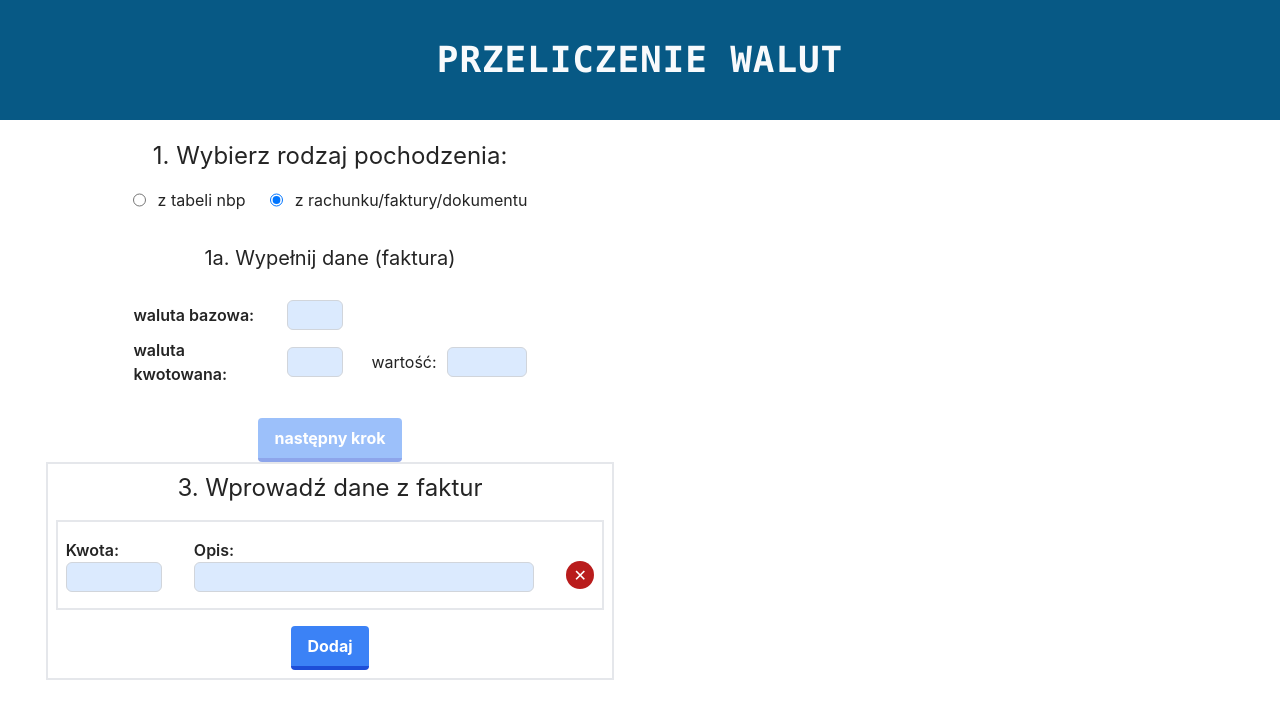
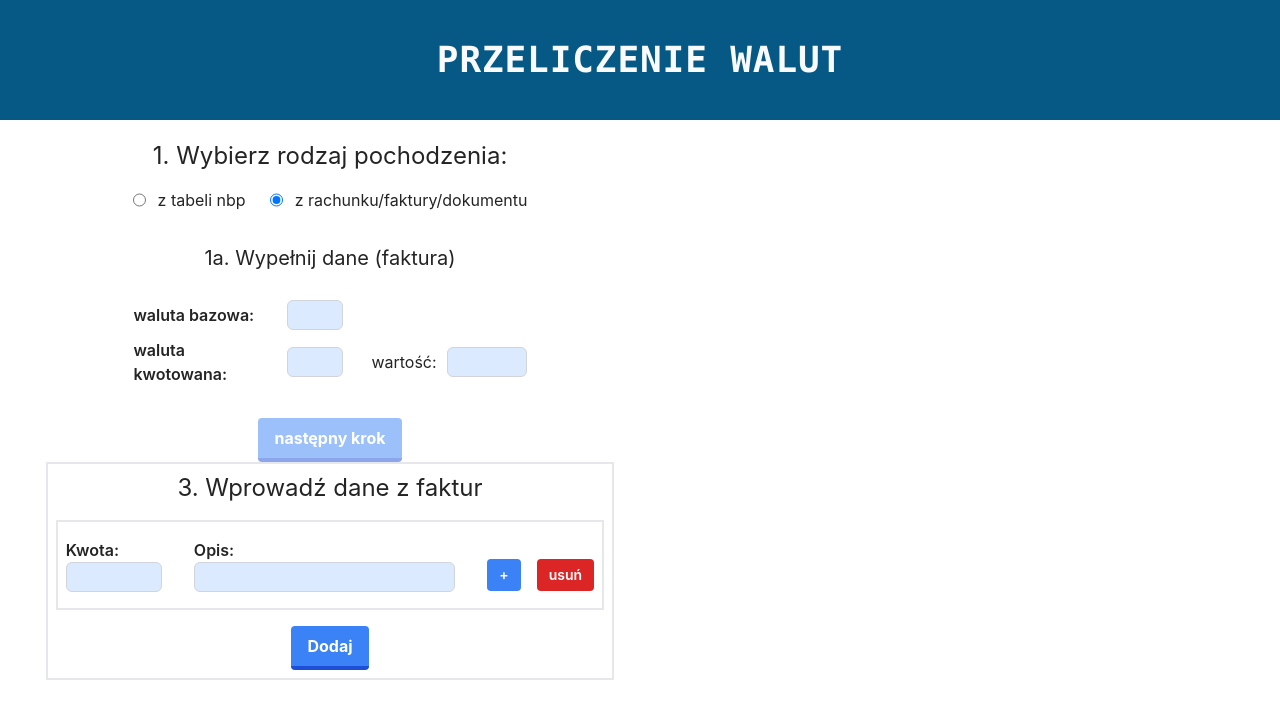
Before and after one commit to MacJ13/currency-conversion, a React (Vite) app: page / in a window 1280 px wide. Shown: the top 718 px of the page. Built offline with nearby package versions, Linux system fonts and the light colour scheme.

Commit message:
Add data field to invoices
Create updateField function reducer

```diff
--- a/src/features/invoices/InvoiceField.tsx
+++ b/src/features/invoices/InvoiceField.tsx
@@ -5,11 +5,13 @@ import Input from "../../components/input/Input";
 import Label from "../../components/label/Label";
 import useFractionInput from "../../hooks/useFractionInput";
 import { InvoiceFieldProps } from "../../utils/types/components";
-import { removeField } from "../../redux/invoices/invoicesSlice";
+import { removeField, updateField } from "../../redux/invoices/invoicesSlice";
+import { useState } from "react";
 
 const InvoiceField = ({ invoice }: InvoiceFieldProps) => {
   const { inputValue, numberValue, handleNumberChange } = useFractionInput();
 
+  const [description, setDescription] = useState<string>("");
   const dispatch = useDispatch();
 
   const fieldAmount = "amount" + invoice.id;
@@ -45,25 +47,42 @@ const InvoiceField = ({ invoice }: InvoiceFieldProps) => {
             type: "text",
             name: fieldDescription,
             id: fieldDescription,
-            value: invoice.description,
+            value: description,
           }}
           className="font-semibold bg-blue-100 border border-gray-300 text-gray-
     900 text-sm rounded-md focus:outline-none focus:border-blue-400
     block w-14 p-1 w-full"
-          onChange={() => {
-            console.log("change");
+          onChange={(e) => {
+            setDescription(e.target.value);
           }}
         />
       </Flex>
+      <Flex className="flex gap-4">
         <Button
           //   absolute top-1 right-1
-        className="flex relative top-2.5 justify-center items-center text-white bg-red-700 font-black rounded-3xl w-7 h-7 "
+          className="flex relative top-2.5 text-sm active:opacity-85 justify-center items-center text-white bg-blue-500  font-semibold px-3 py-1.5 rounded"
+          // className="flex relative top-2.5 justify-center items-center text-white bg-blue-500 font-black rounded-3xl w-7 h-7 "
+          onClick={() => {
+            if (!numberValue) return;
+
+            const field = { id: invoice.id, description, amount: numberValue };
+            dispatch(updateField(field));
+          }}
+        >
+          &#43;
+          {/* &#8644; */}
+        </Button>
+        <Button
+          //   absolute top-1 right-1
+          className="flex relative top-2.5 text-sm active:opacity-85 justify-center items-center text-white bg-red-600  font-semibold px-3 py-1.5 rounded"
           onClick={() => {
             dispatch(removeField(invoice.id));
           }}
         >
-        &#10005;
+          usuń
+          {/* &#10006; */}
         </Button>
+      </Flex>
     </Flex>
   );
 };
--- a/src/redux/invoices/invoicesSlice.ts
+++ b/src/redux/invoices/invoicesSlice.ts
@@ -1,5 +1,5 @@
 import { createSlice, PayloadAction } from "@reduxjs/toolkit";
-import { InvoiceState } from "../types/invoices";
+import { Invoice, InvoiceState } from "../types/invoices";
 import { RootState } from "../store";
 import { getRandomId } from "../../utils/helpers/getRandomId";
 
@@ -28,15 +28,25 @@ export const invoicesSlice = createSlice({
       ];
     },
     removeField: (state, action: PayloadAction<number>) => {
-      if (state.invoices.length <= 1) return;
+      if (state.invoices.length === 0) return;
       const id = action.payload;
 
       state.invoices = state.invoices.filter((invoice) => invoice.id !== id);
     },
+    updateField: (state, action: PayloadAction<Invoice>) => {
+      const { id, amount, description } = action.payload;
+
+      state.invoices = state.invoices.map((invoice) => {
+        if (id === invoice.id) {
+          return { ...invoice, amount, description };
+        }
+        return invoice;
+      });
+    },
   },
 });
 
-export const { addField, removeField } = invoicesSlice.actions;
+export const { addField, removeField, updateField } = invoicesSlice.actions;
 
 export const selectInvoicesField = (state: RootState) =>
   state.invoices.invoices;
```
Lines whose indentation alone changed are shown as unchanged.
